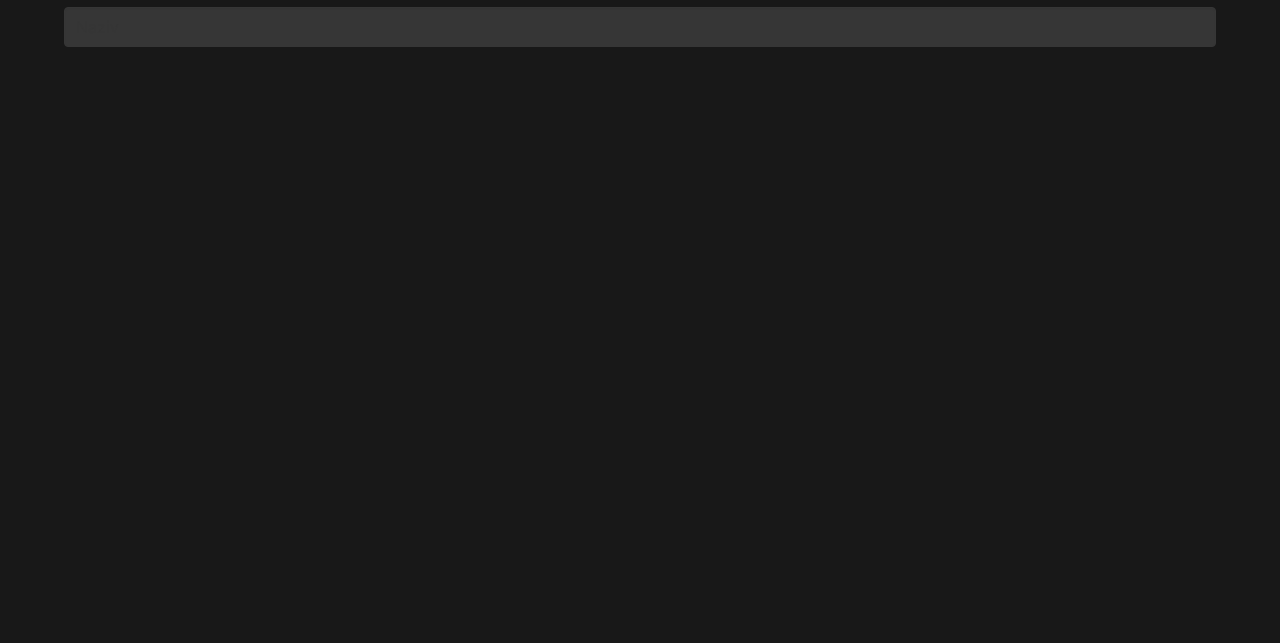
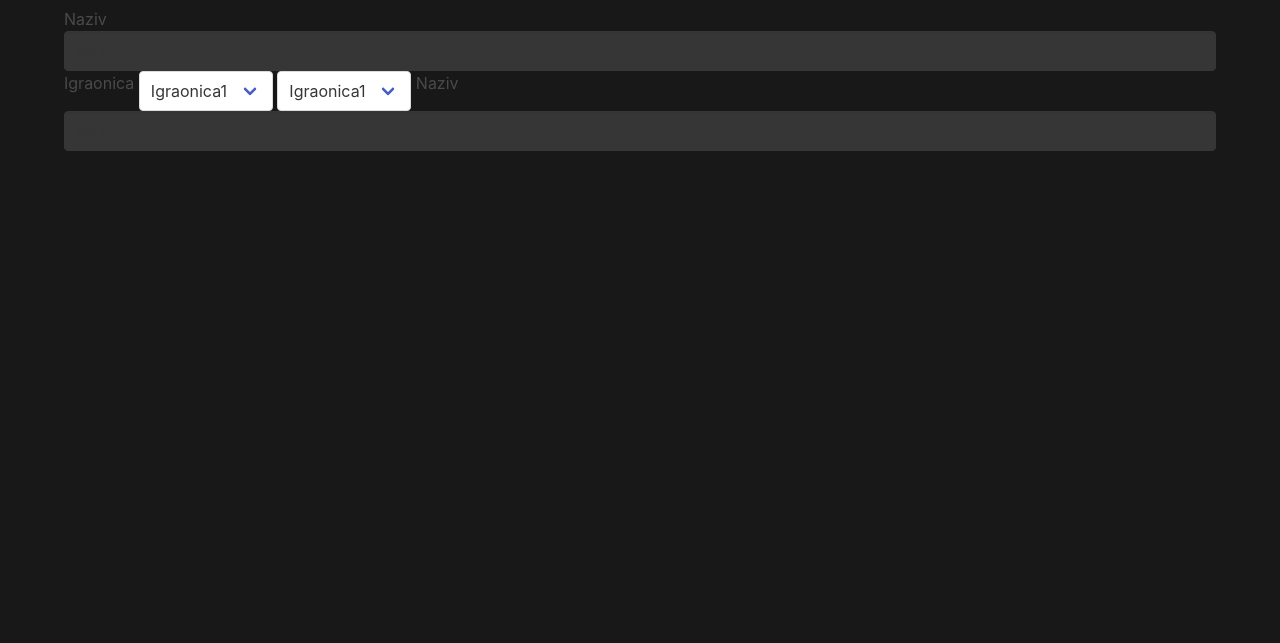
Before and after one commit to Anubi5555/tmina, a website: page front/createEvent.html in a window 1280 px wide. Shown: the part 157-800 px from the top of the page. Drawn offline with nearby package versions, Linux system fonts and the light colour scheme.

Commit message:
brisanje

```diff
--- a/front/createEvent.html
+++ b/front/createEvent.html
@@ -5,7 +5,7 @@
     <meta name="viewport" content="width=device-width, initial-scale=1">
     <title>Pinokio</title>
     <link rel="stylesheet" href="https://cdn.jsdelivr.net/npm/bulma@0.9.2/css/bulma.min.css">
-    <link rel="stylesheet" href="style2.css">
+    <link rel="stylesheet" href="css/style2.css">
   </head>
   <body >
     <nav class="navbar is-dark nav_color" role="navigation" aria-label="main navigation">
@@ -79,6 +79,30 @@
       Napravi događaj
       </h1>
       <div class="input_text">
+      <subtitle class="desc">Naziv</subtitle>
+     <input class="input input_box" type="text" placeholder="Naziv">
+     <subtitle class="desc">Igraonica</subtitle>
+     <div class="select">
+      <select>
+        <option>Igraonica1</option>
+        <option>Igraonica2</option>
+        <option>Igraonica3</option>
+        <option>Igraonica4</option>
+        <option>Igraonica5</option>
+        <option>Igraonica6</option>
+      </select>
+    </div>
+    <div class="select">
+      <select>
+        <option>Igraonica1</option>
+        <option>Igraonica2</option>
+        <option>Igraonica3</option>
+        <option>Igraonica4</option>
+        <option>Igraonica5</option>
+        <option>Igraonica6</option>
+      </select>
+    </div>
+    <subtitle>Naziv</subtitle>
      <input class="input input_box" type="text" placeholder="Naziv">
      </div>
     </div>
--- /dev/null
+++ b/front/css/style2.css
@@ -0,0 +1,33 @@
+html, body{
+background-color: #181818;
+}
+nav{
+	background-color: #212121;
+
+}
+.nav_color{
+	background-color: #212121;
+}
+.title{
+	color: #ccc;
+	text-align: center;
+}
+.subtitle{
+	color: #ccc;
+}
+
+.input_box{
+	background-color: #363636;
+	border-color: #363636
+
+}
+.input_box:hover{
+
+	border-color: #363636
+
+}
+
+input::-moz-placeholder{
+	opacity: 0.8;
+	color: #ccc;
+}
--- a/front/style2.css
+++ b/front/style2.css
@@ -1,12 +1,18 @@
 html, body{
-background-color: #181818;
+background-color: rgb(4,4,4);
 }
 nav{
-	background-color: #212121;
-
+	background-color: rgb(85,85,85);
+}
+.desc{
+	color: #ccc;
+	font-size: 20px;
+}
+.select_description{
+	padding-bottom: 20px;
 }
 .nav_color{
-	background-color: #212121;
+	background-color: rgb(85,85,85);
 }
 .title{
 	color: #ccc;
@@ -17,17 +23,31 @@ nav{
 }
 
 .input_box{
-	background-color: #363636;
-	border-color: #363636
+	background-color: rgb(85,85,85);
+	border-color: rgb(85,85,85);
+	margin-bottom:30px;
 
+}
+.input_text:{
+	align-content: center;
+	align-self: center;
+	width: 500px;
 }
 .input_box:hover{
 
-	border-color: #363636
+	border-color: rgb(85,85,85);
 
+}
+select{
+	background-color: #363636;
+	color: #363636;
+}
+.input, .select select, .textarea{
+
+	background-color: #ccc;
 }
 
 input::-moz-placeholder{
-	opacity: 0.8;
-	color: #ccc;
+	opacity: 1;
+	color: #fff;
 }
```
Also changed, not shown: front/android-chrome-192x192.png (deleted), front/android-chrome-512x512.png (deleted), front/apple-touch-icon.png (deleted), front/favicon-16x16.png (deleted), front/favicon-32x32.png (deleted), front/favicon.ico (deleted), front/img/background.gif (added), front/mstile-150x150.png (deleted).
